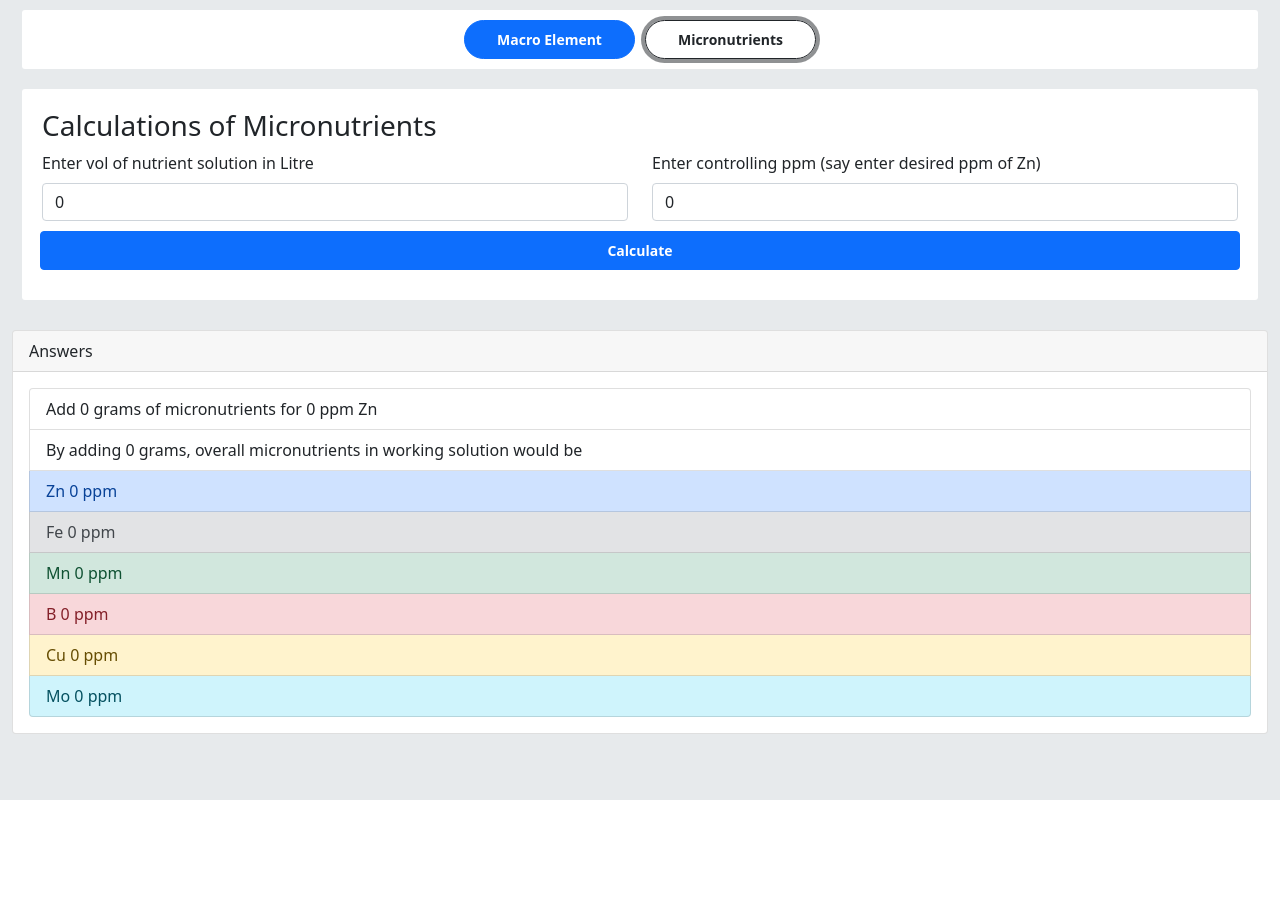
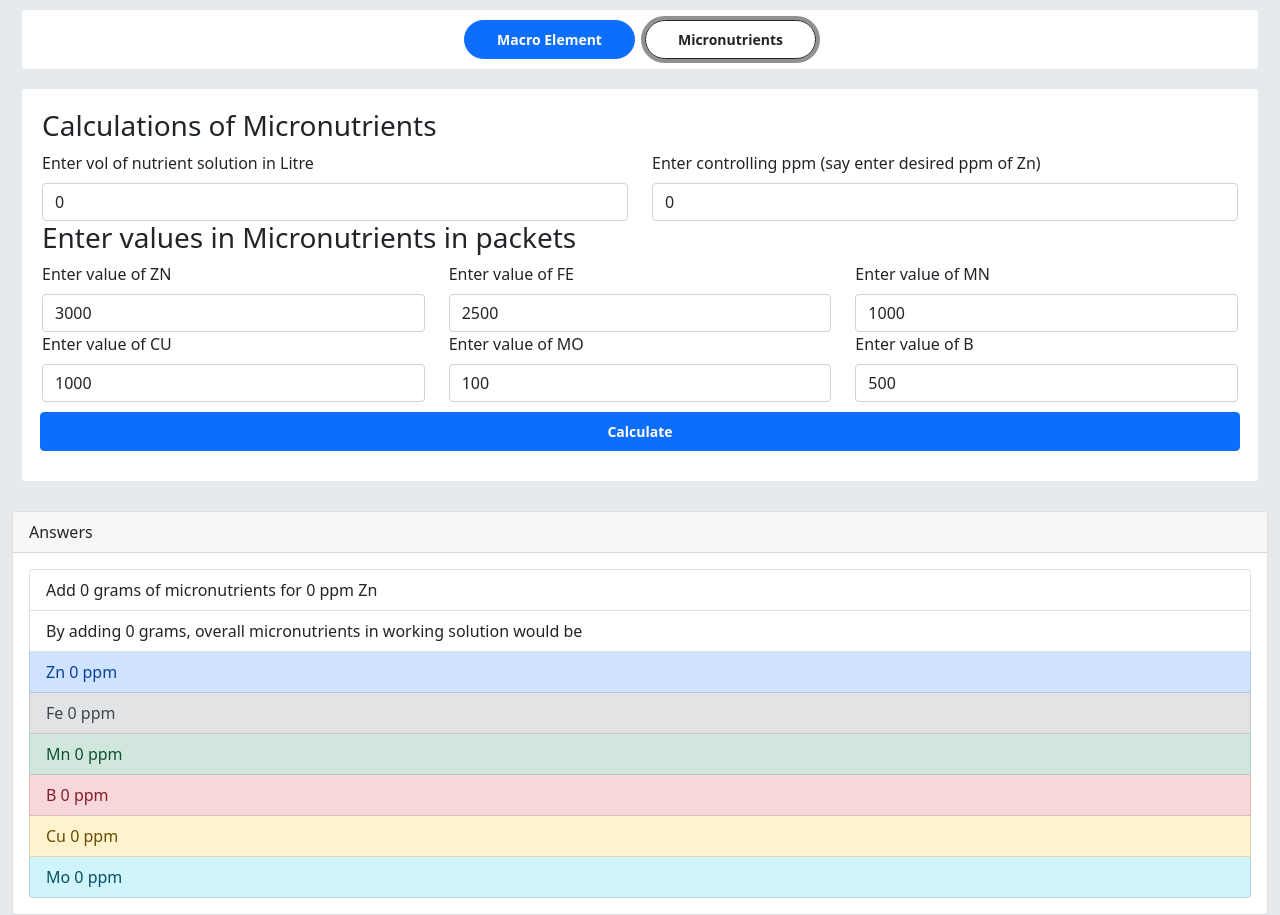
Before and after one commit to Nitheeshsalian/d-orphic, a React (Create React App) app: page / in a window 1280 px wide. Both pictures are taken after a click on the button "Micronutrients". Before the commit the page ends 800 px from the top, so only its background shows below. Built offline with nearby package versions, Linux system fonts and the light colour scheme.

Commit message:
updates added to project

```diff
--- a/src/solid/macroElement.js
+++ b/src/solid/macroElement.js
@@ -10,9 +10,9 @@ import {
 } from "react-bootstrap";
 import "bootstrap/dist/css/bootstrap.min.css";
 import { useState } from "react";
-  import './macro.css'
+import "./macro.css";
 
-function MacroElement(){
+function MacroElement() {
   const [n, setN] = useState(0);
   const [p, setP] = useState(0);
   const [k, setK] = useState(0);
@@ -196,31 +196,25 @@ function MacroElement(){
         <Card.Header>Answers</Card.Header>
         <Card.Body>
           <ListGroup>
-              {firstCalmg >= 0 ? (
             <ListGroup.Item variant="warning">
-                  Take {firstCalmg} gram MgSO4.7H2O (Epsom salt)
+              Yoiu will get S {fifths > 0 ? fifths + firsts : firsts} ppm
             </ListGroup.Item>
-              ) : null}
-              {secondCalca >= 0 ? (
             <ListGroup.Item variant="warning">
-                  Take {secondCalca} gram Ca(NO3)2
+              Take {firstCalmg >= 0 ? firstCalmg : 0} gram MgSO4.7H2O (Epsom
+              salt)
             </ListGroup.Item>
-              ) : null}
-              {thirdn >= 0 ? (
             <ListGroup.Item variant="warning">
-                  Take {thirdn} gram KNO3
+              Take {secondCalca >= 0 ? secondCalca : 0} gram Ca(NO3)2
             </ListGroup.Item>
-              ) : null}
-              {fouthp >= 0 ? (
             <ListGroup.Item variant="warning">
-                  Take {fouthp} gram KH2PO4
+              Take {thirdn >= 0 ? thirdn : 0} gram KNO3
             </ListGroup.Item>
-              ) : null}
-              {fifthk >= 0 ? (
             <ListGroup.Item variant="warning">
-                  Take {fifthk} gram K2SO4
+              Take {fouthp >= 0 ? fouthp : 0} gram KH2PO4
             </ListGroup.Item>
-              ) : null}
+            <ListGroup.Item variant="warning">
+              Take {fifthk >= 0 ? fifthk : 0} gram K2SO4
+            </ListGroup.Item>
           </ListGroup>
         </Card.Body>
         <Card.Footer style={{ fontWeight: "bold" }}>
@@ -231,4 +225,4 @@ function MacroElement(){
   );
 }
 
-export default MacroElement
+export default MacroElement;
--- a/src/solid/micronutrients.js
+++ b/src/solid/micronutrients.js
@@ -1,12 +1,12 @@
 import { Form, Row, Col, Card, ListGroup, Button } from "react-bootstrap";
 import "./macro.css";
 import { useState } from "react";
-const ZN = 3000;
-const FE = 2500;
-const MN = 1000;
-const CU = 1000;
-const B = 500;
-const MO = 100;
+// const ZN = 3000;
+// const FE = 2500;
+// const MN = 1000;
+// const CU = 1000;
+// const B = 500;
+// const MO = 100;
 
 function Micronutrients() {
   const [vol, setVol] = useState(0);
@@ -17,6 +17,15 @@ function Micronutrients() {
   const [b, setB] = useState(0);
   const [cu, setCu] = useState(0);
   const [mo, setMo] = useState(0);
+
+  //consts
+  const [ZN, setZN] = useState(3000);
+  const [FE, setFE] = useState(2500);
+  const [MN, setMN] = useState(1000);
+  const [CU, setCU] = useState(1000);
+  const [MO, setMO] = useState(100);
+  const [B, setBo] = useState(500);
+
   const [micronutrients, setMicronutrients] = useState(0);
 
   const calculate = (event) => {
@@ -67,6 +76,85 @@ function Micronutrients() {
             </Form.Group>
           </Col>
         </Row>
+        <h3>Enter values in Micronutrients in packets</h3>
+        <Row>
+          <Col>
+            <Form.Group controlId="">
+              <Form.Label>Enter value of ZN</Form.Label>
+              <Form.Control
+                type="number"
+                placeholder="Enter ZN"
+                value={ZN}
+                onChange={(e) => setZN(e.target.value)}
+              />
+            </Form.Group>
+          </Col>
+          <Col>
+            <Form.Group controlId="">
+              <Form.Label>
+                Enter value of FE
+              </Form.Label>
+              <Form.Control
+                type="number"
+                placeholder="Enter FE"
+                value={FE}
+                onChange={(e) => setFE(e.target.value)}
+              />
+            </Form.Group>
+          </Col>
+          <Col>
+            <Form.Group controlId="">
+              <Form.Label>
+                Enter value of MN
+              </Form.Label>
+              <Form.Control
+                type="number"
+                placeholder="Enter MN"
+                value={MN}
+                onChange={(e) => setMN(e.target.value)}
+              />
+            </Form.Group>
+          </Col>
+        </Row>
+        <Row>
+          <Col>
+            <Form.Group controlId="">
+              <Form.Label>Enter value of CU</Form.Label>
+              <Form.Control
+                type="number"
+                placeholder="Enter CU"
+                value={CU}
+                onChange={(e) => setCU(e.target.value)}
+              />
+            </Form.Group>
+          </Col>
+          <Col>
+            <Form.Group controlId="">
+              <Form.Label>
+                Enter value of MO
+              </Form.Label>
+              <Form.Control
+                type="number"
+                placeholder="Enter MO"
+                value={MO}
+                onChange={(e) => setMO(e.target.value)}
+              />
+            </Form.Group>
+          </Col>
+          <Col>
+            <Form.Group controlId="">
+              <Form.Label>
+                Enter value of B
+              </Form.Label>
+              <Form.Control
+                type="number"
+                placeholder="Enter B"
+                value={B}
+                onChange={(e) => setBo(e.target.value)}
+              />
+            </Form.Group>
+          </Col>
+        </Row>
         <Row style={{ padding: 10 }}>
             <Button variant="primary" type="submit">
               Calculate
```
Lines whose indentation alone changed are shown as unchanged.
